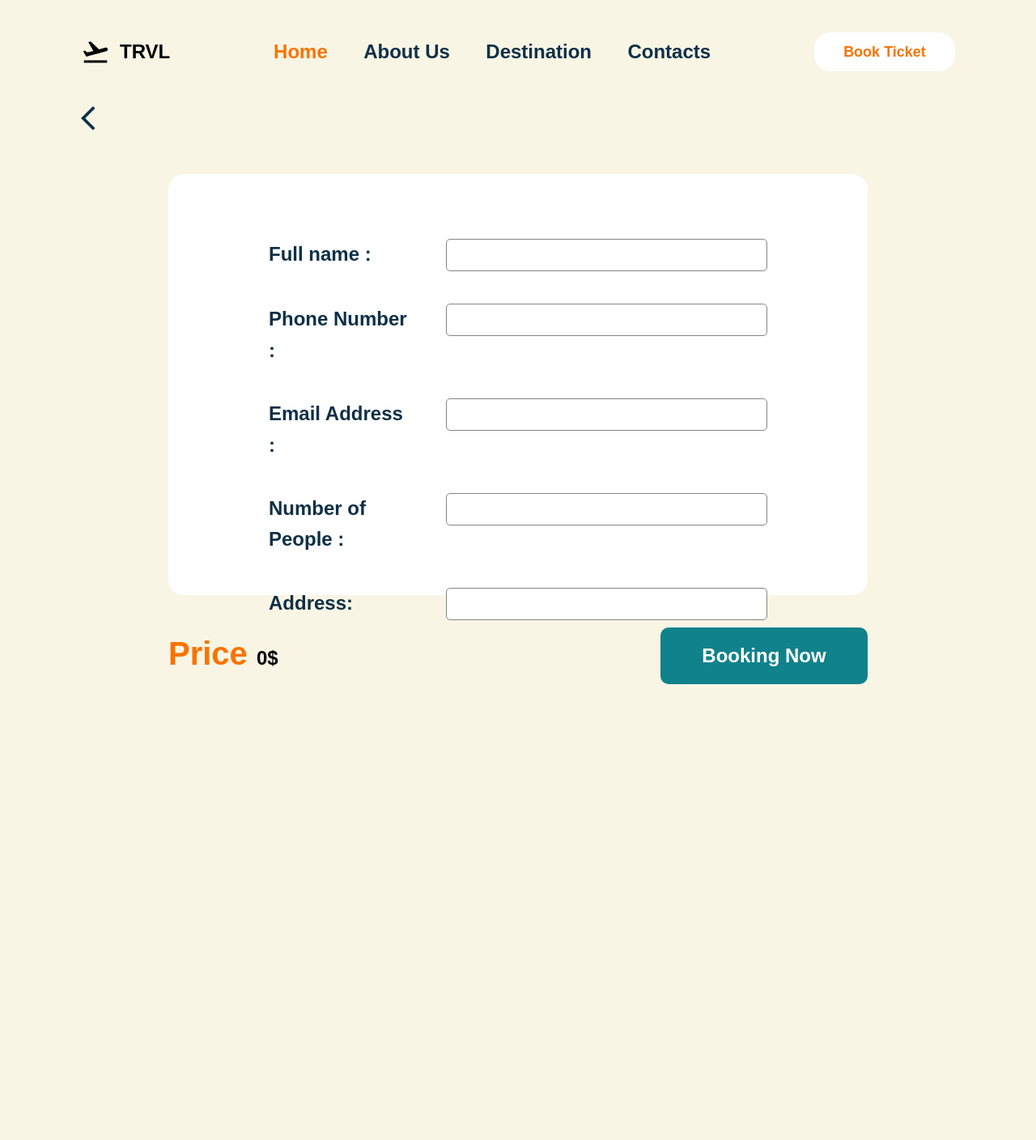
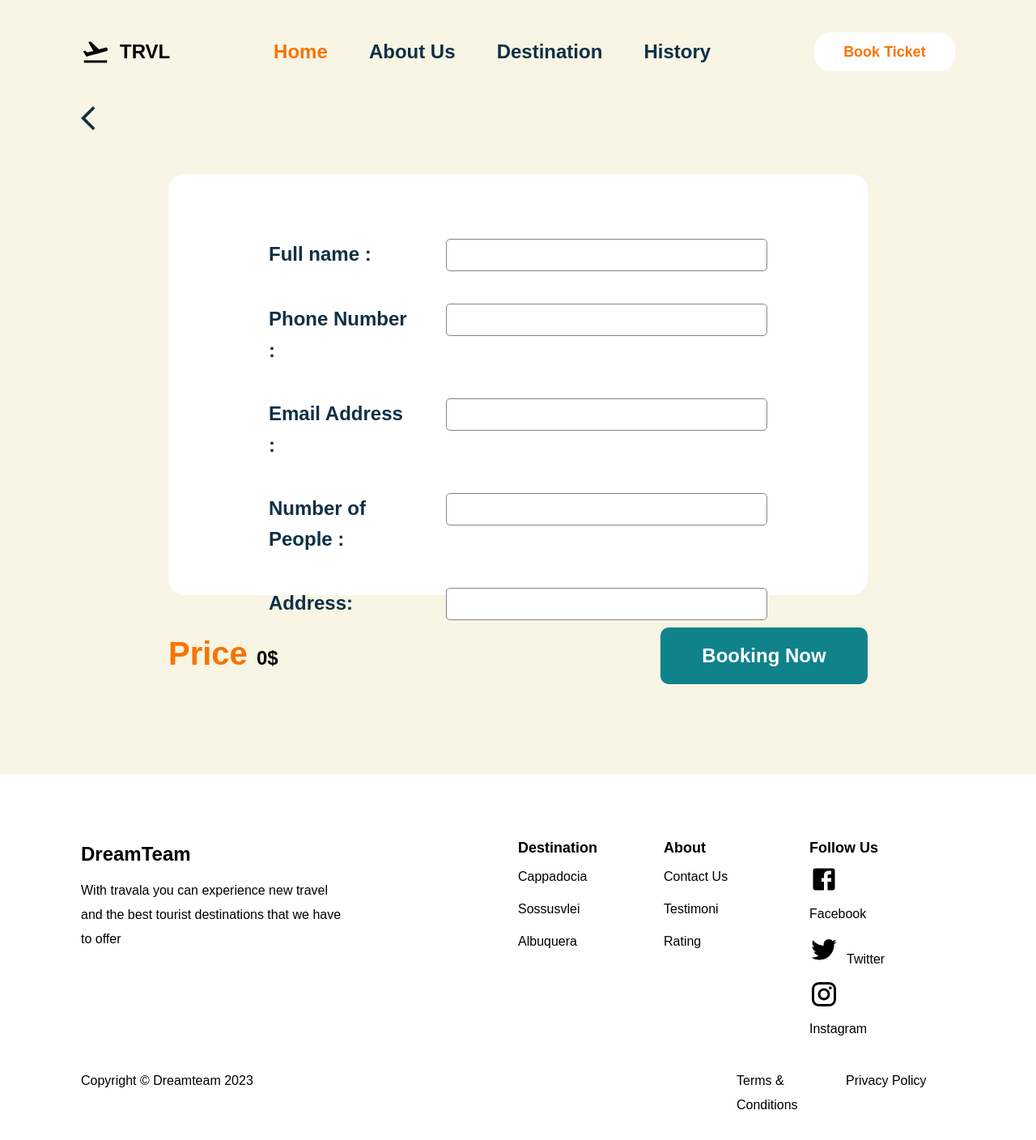
Before and after one commit to dreamteam19ct2/nextjs_travel, a Next.js app: page /payment in a window 1280 px wide. Shown: the top 1408 px of the page at 81% size. Before the commit the page ends 880 px from the top, so only its background shows below. Built offline with nearby package versions, Linux system fonts and the light colour scheme.

Commit message:
feat: ui footer

```diff
--- a/src/app/admin/check_tour/page.tsx
+++ b/src/app/admin/check_tour/page.tsx
@@ -5,6 +5,7 @@ import CheckTourCard from "@/components/common/checkTour-card/CheckTourCard";
 import Grid from "@mui/material/Grid";
 import { useState, useEffect } from "react";
 import axios from "axios";
+import Footer from "@/components/layout/Footer/footer";
 
 interface Props {
   tour_name: string;
@@ -126,6 +127,7 @@ export default function checktour() {
           ))}
         </Grid>
       </div>
+      <Footer></Footer>
     </>
   );
 }
--- a/src/app/admin/create-tour/page.tsx
+++ b/src/app/admin/create-tour/page.tsx
@@ -3,6 +3,7 @@ import { useState, useEffect } from "react";
 import HeaderAdmin from "@/components/layout/HeaderAdmin/header_admin";
 import styles from "./create_tour.module.css";
 import axios from "axios";
+import Footer from "@/components/layout/Footer/footer";
 
 export default function Admin() {
   const [tourName, setTourName] = useState("Enter TourName");
@@ -161,6 +162,7 @@ export default function Admin() {
           </div>
         </form>
       </div>
+      <Footer></Footer>
     </>
   );
 }
--- a/src/app/admin/page.tsx
+++ b/src/app/admin/page.tsx
@@ -5,6 +5,7 @@ import CardTour from "@/components/common/card-tour/card_tour";
 import styles from "./admin.module.css";
 import { useState, useEffect } from "react";
 import Link from "next/link";
+import Footer from "@/components/layout/Footer/footer";
 
 export default function Admin() {
   const [tourList, setTourList] = useState([]);
@@ -124,6 +125,7 @@ export default function Admin() {
             ))}
         </div>
       </div>
+      <Footer></Footer>
     </>
   );
 }
--- a/src/app/admin/update-tour/page.tsx
+++ b/src/app/admin/update-tour/page.tsx
@@ -5,6 +5,7 @@ import styles from "./update_tour.module.css";
 import { useEffect, useState } from "react";
 import Link from "next/link";
 import axios from "axios";
+import Footer from "@/components/layout/Footer/footer";
 
 export default function Admin() {
   type Tour = {
@@ -303,6 +304,7 @@ export default function Admin() {
           </div>
         </form>
       </div>
+      <Footer></Footer>
     </>
   );
 }
--- a/src/app/check_tour/page.tsx
+++ b/src/app/check_tour/page.tsx
@@ -5,6 +5,8 @@ import StarHalfSharpIcon from '@mui/icons-material/StarHalfSharp';
 import StarPurple500SharpIcon from '@mui/icons-material/StarPurple500Sharp';
 import Headere from "@/components/layout/Header/header";
 import ArrowBackIosIcon from '@mui/icons-material/ArrowBackIos';
+import Footer from "@/components/layout/Footer/footer";
+
 export default function tour_detail(){
     const [isBorderRed, setIsBorderRed] = useState(false);
 
--- a/src/app/history/page.tsx
+++ b/src/app/history/page.tsx
@@ -5,7 +5,7 @@ import HistoryCard from "@/components/common/history-card/HistoryCard";
 import Grid from "@mui/material/Grid";
 import { useState, useEffect } from "react";
 import axios from "axios";
-
+import Footer from "@/components/layout/Footer/footer";
 export default function history() {
   const [historyTour, setHistoryTour] = useState([]);
 
@@ -51,6 +51,7 @@ export default function history() {
           ))}
         </Grid>
       </div>
+      <Footer></Footer>
     </>
   );
 }
--- a/src/app/payment/page.tsx
+++ b/src/app/payment/page.tsx
@@ -6,7 +6,7 @@ import ArrowBackIosIcon from "@mui/icons-material/ArrowBackIos";
 import Grid from "@mui/material/Grid";
 import Link from "next/link";
 import axios from "axios";
-
+import Footer from "@/components/layout/Footer/footer";
 export default function payment() {
   const [tourName, setTourName] = useState("");
   const [fullName, setFullName] = useState("");
@@ -137,6 +137,7 @@ export default function payment() {
           </button>
         </div>
       </div>
+      <Footer></Footer>
     </>
   );
 }
--- a/src/app/tour/page.tsx
+++ b/src/app/tour/page.tsx
@@ -5,7 +5,7 @@ import styles from "./tour.module.css";
 import Header from "@/components/layout/Header/header";
 import { useState, useEffect } from "react";
 import Link from "next/link";
-
+import Footer from "@/components/layout/Footer/footer";
 export default function Admin() {
   const [tourList, setTourList] = useState([]);
 
@@ -125,6 +125,7 @@ export default function Admin() {
             ))}
         </div>
       </div>
+      <Footer/>
     </>
   );
 }
--- a/src/app/tour_detail/page.tsx
+++ b/src/app/tour_detail/page.tsx
@@ -7,7 +7,7 @@ import ArrowBackIosIcon from "@mui/icons-material/ArrowBackIos";
 import Grid from "@mui/material/Grid";
 import { useState, useEffect } from "react";
 import Link from "next/link";
-
+import Footer from "@/components/layout/Footer/footer";
 export default function tour_detail() {
   const [tourList, setTourList] = useState([]);
 
@@ -120,6 +120,7 @@ export default function tour_detail() {
             </div>
           </div>
         ))}
+      <Footer></Footer>
     </>
   );
 }
--- a/src/components/layout/Footer/footer.module.css
+++ b/src/components/layout/Footer/footer.module.css
@@ -1,6 +1,6 @@
 .container__footer {
   position: absolute;
-  width: 100vw;
+  width: 100vw !important;
   left: -100px;
   background-color: white;
   margin-top: 100px;
@@ -18,8 +18,8 @@
   width: 60%;
   margin-top: 10px;
 }
-.icon{
-    width: 24px;
-    height: 24px;
-    margin-right: 10px;
+.icon {
+  width: 24px;
+  height: 24px;
+  margin-right: 10px;
 }
--- a/src/components/layout/Header/header.tsx
+++ b/src/components/layout/Header/header.tsx
@@ -38,6 +38,7 @@ export default function () {
           <div className={styles.nameLogo}>TRVL</div>
         </div>
         <div className={styles.header__router}>
+          <Link href="/">
             <div
               className={
                 selectRoute === "home" ? styles.selectRoute : styles.router
@@ -46,6 +47,8 @@ export default function () {
             >
               Home
             </div>
+          </Link>
+
           <div
             className={
               selectRoute === "abouUs" ? styles.selectRoute : styles.router
@@ -62,14 +65,16 @@ export default function () {
           >
             Destination
           </div>
+          <Link href="/history">
             <div
               className={
                 selectRoute === "contacts" ? styles.selectRoute : styles.router
               }
               onClick={() => handleClick("contacts")}
             >
-            Contacts
+              History
             </div>
+          </Link>
         </div>
         {email ? (
           <div
```
Lines whose indentation alone changed are shown as unchanged.
